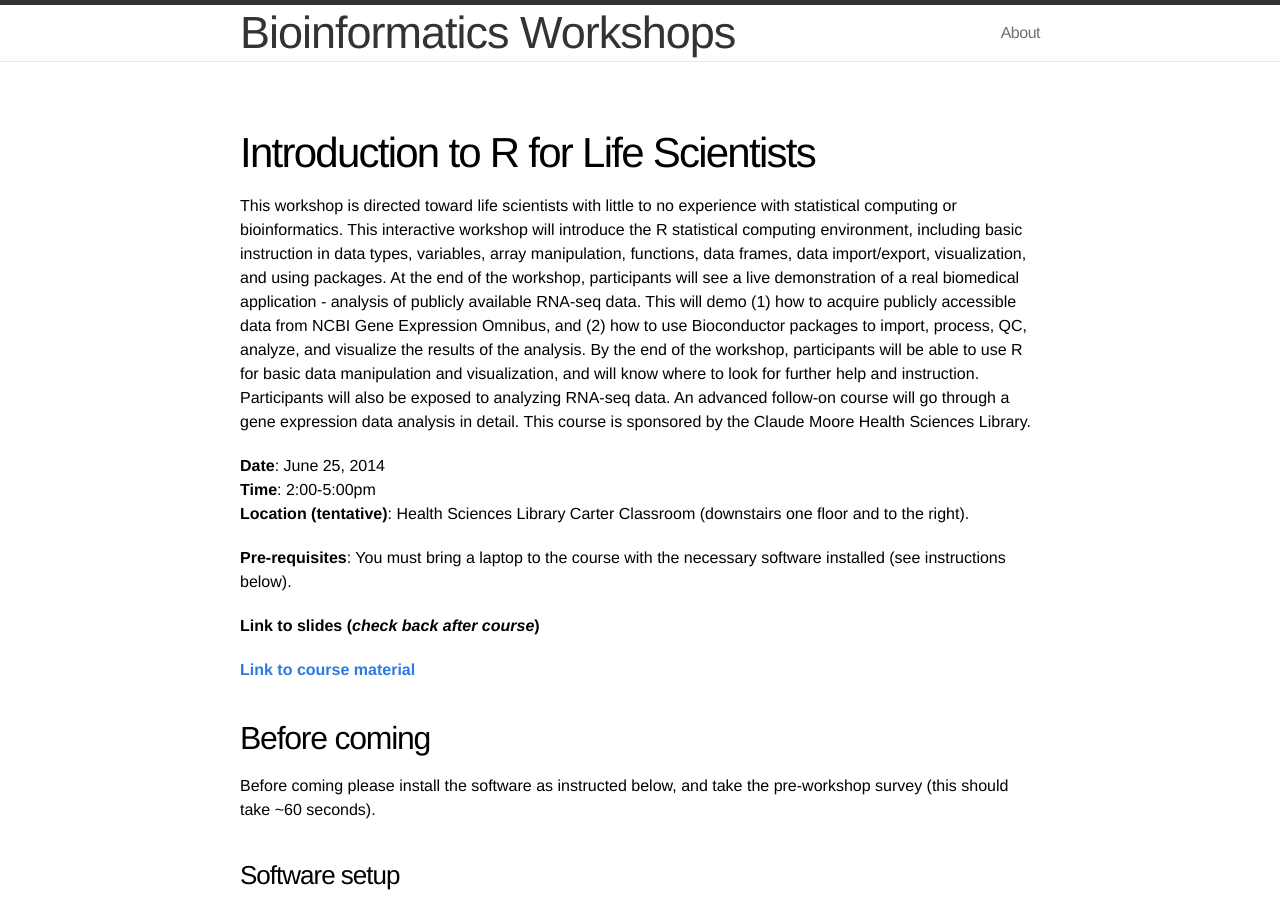
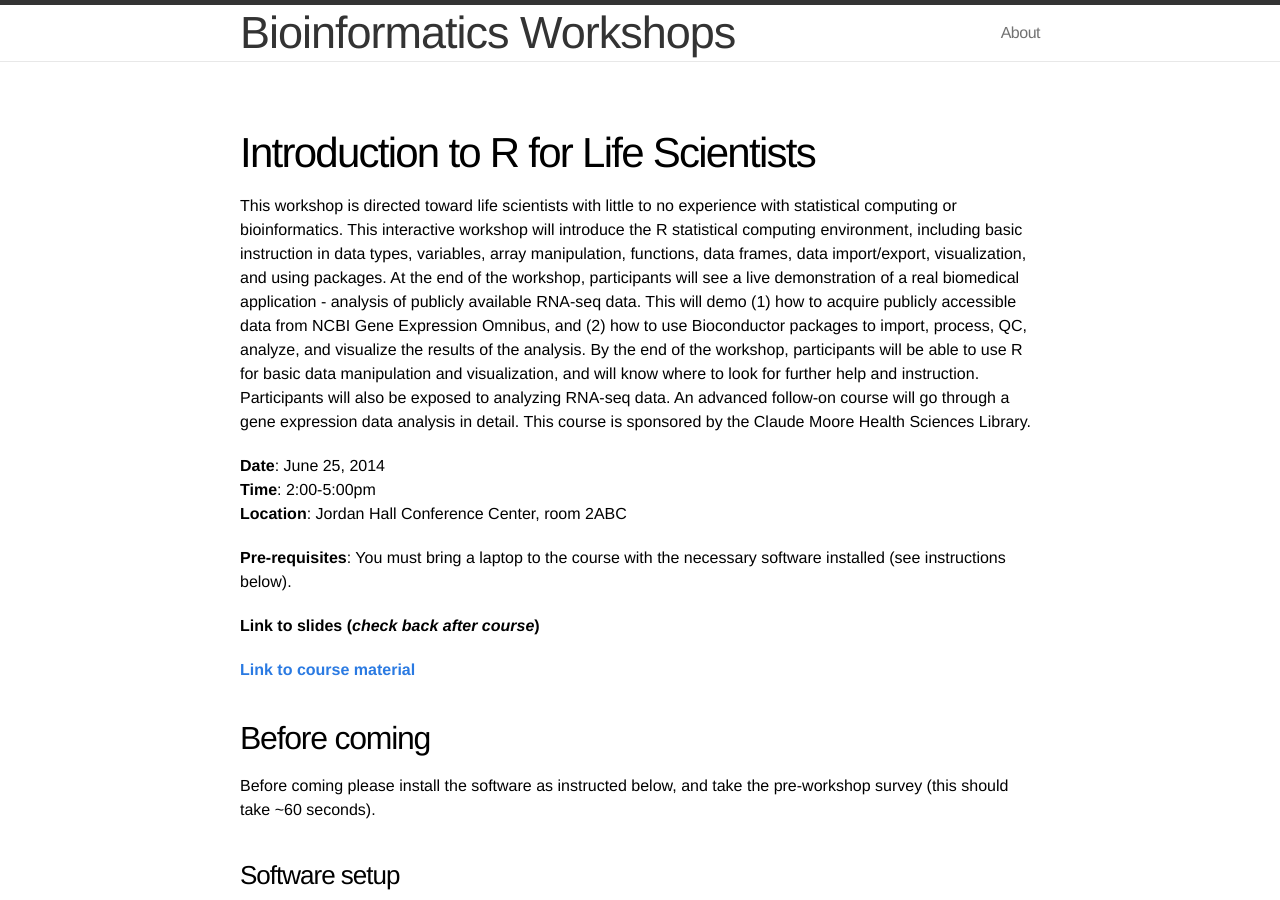
Before and after one commit to bioconnector/workshops2015, a Jekyll site: the page built from lessons/intro-r-lifesci/index.md, in a window 1280 px wide and 900 px high. Built offline with Jekyll 4.4.1, drawn with Linux system fonts in a browser that asks for light colours; Markdown is read by kramdown in place of the engine named in the settings.

Commit message:
updated location

```diff
--- a/lessons/intro-r-lifesci/index.md
+++ b/lessons/intro-r-lifesci/index.md
@@ -8,7 +8,7 @@ This workshop is directed toward life scientists with little to no experience wi
 
 **Date**: June 25, 2014
 **Time**: 2:00-5:00pm
-**Location (tentative)**: Health Sciences Library Carter Classroom (downstairs one floor and to the right).
+**Location**: Jordan Hall Conference Center, room 2ABC
 
 **Pre-requisites**: You must bring a laptop to the course with the necessary software installed (see instructions below).
 
```
